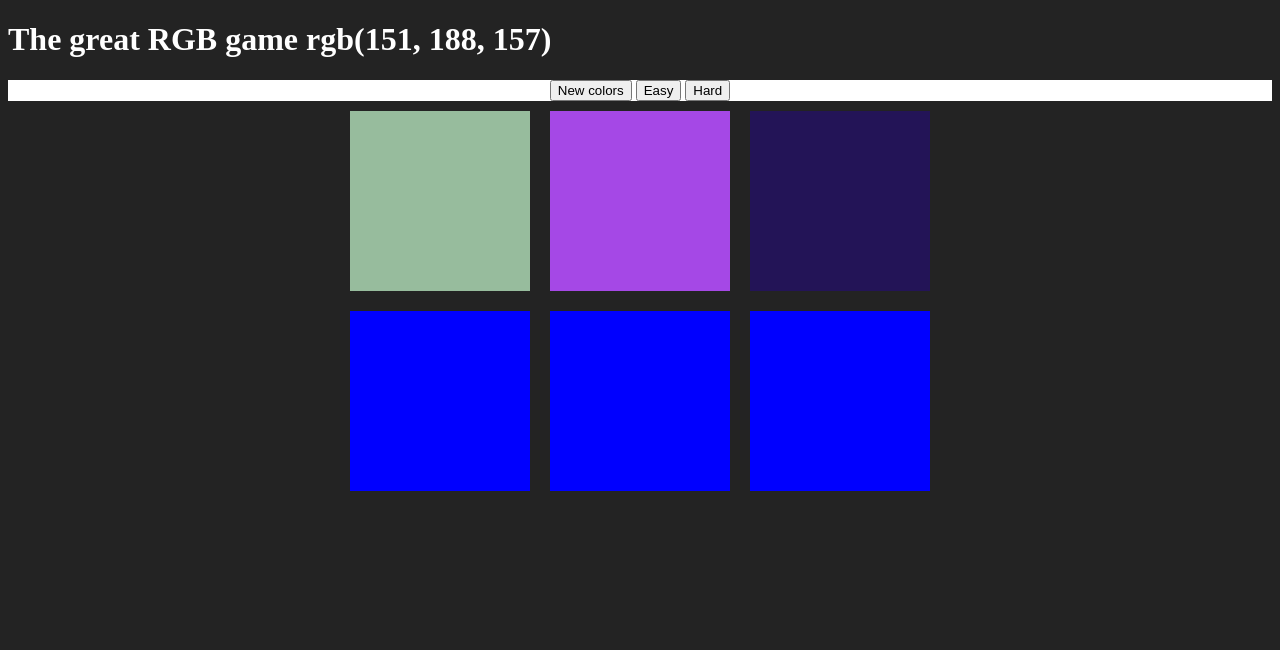
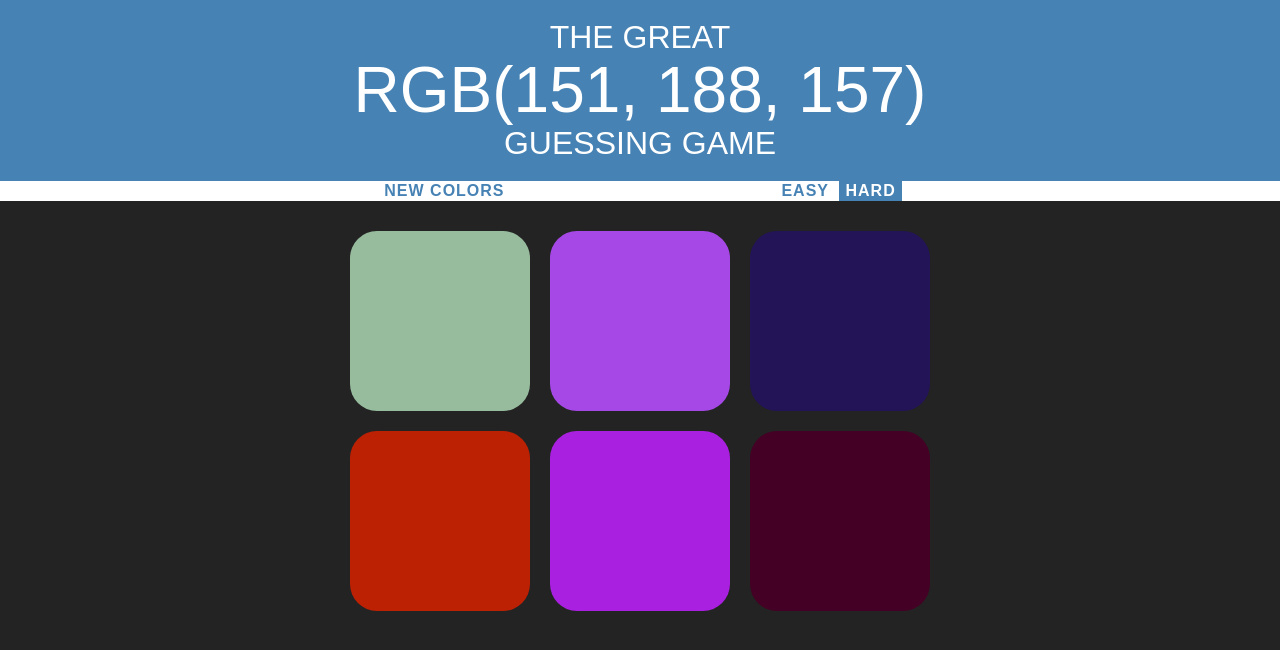
Before and after one commit to octacode/Octa-color-Gamey, a PHP site: page /colorgame.html in a window 1280 px wide. Shown: the top 650 px of the page. Run offline with PHP 8.4, Linux system fonts and the light colour scheme.

Commit message:
Completed the RGB game.

```diff
--- a/colorgame.css
+++ b/colorgame.css
@@ -1,5 +1,8 @@
 body{
+	margin: 0px;
 	background: #232323;
+	font-family: "Arial";
+
 }
 
 .square{
@@ -8,15 +11,31 @@ body{
 	padding-bottom: 30%;
 	margin: 1.66%;
 	float: left;
+	border-radius: 15%;
+	transition: background 0.6s;
+	-webkit-transition: background 0.6s;
+	-moz-transition: background 0.6s;
 }
 
 #container{
 	width: 600px;
 	margin: 0 auto;
+	margin-top: 20px;
 }
 
 h1{
+	padding: 20px 0;
+	text-align: center;
+	margin: 0px;
+	line-height: 1.1;
+	font-weight: normal;
+	background: steelblue;
 	color: white;
+	text-transform: uppercase;
+}
+
+#question{
+	font-size: 200%;
 }
 
 #stripe{
@@ -24,3 +43,37 @@ h1{
 	height: : 30px;
 	text-align: center;
 }
+
+.selected{
+	color: white;
+	background: steelblue;
+}
+
+#message{
+	display: inline-block;
+	width: 20%;
+}
+
+button{
+	border: none;
+	text-transform: uppercase;
+	height: 100%;
+	font-family: Arial;
+	font-size: inherit;
+	font-weight: 700;
+	color: steelblue;
+	letter-spacing: 1px;
+	background: none;
+	transition: all 0.3s;
+	-webkit-transition: all 0.3s;
+	-moz-transition: all 0.3s;
+}
+
+button:hover{
+	background: steelblue;
+	color: white;
+}
+
+button:focus {
+	outline:0;
+}
--- a/colorgame.html
+++ b/colorgame.html
@@ -5,12 +5,17 @@
 	<title>Hamara color game</title>
 </head>
 <body>
-	<h1>The great RGB game <span id= "question"> </span></h1>
+	<h1>
+	The great
+	<br>
+	<span id= "question"></span>
+	<br>
+	guessing game</h1>
 
 	<div id="stripe">
 	<button id="new_colors">New colors</button>
 	<span id="message"></span>
-	<button id="easy">Easy</button>
+	<button id="easyBtn">Easy</button>
 	<button class="selected" id="hardBtn">Hard</button>
 	</div>
 
--- a/colorgame.js
+++ b/colorgame.js
@@ -6,8 +6,8 @@ var button = document.getElementById('new_colors');
 
 var easyBtn = document.getElementById('easyBtn');
 var hardBtn = document.getElementById('hardBtn');
-var colors = generateRandomColors(getSelectedMode());
-
+var colors = generateRandomColors(6);
+var numOfSquares = 6;
 
 ques.textContent = colors[pickColor()];
 
@@ -17,7 +17,7 @@ for(i=0;i<squares.length;i++){
 
 	squares[i].addEventListener('click', function(){
 		var ans = this.style.background;
-		if(ans == ques.textContent){
+		if(ans == ques.textContent.toLowerCase()){
 			message.textContent = "Correct";
 			h1.style.background = ans;
 			button.textContent = "Play Again?"
@@ -32,12 +32,42 @@ for(i=0;i<squares.length;i++){
 	});
 }
 
+easyBtn.addEventListener('click', function(){
+	clearInstance();
+	hardBtn.classList.remove("selected");
+	easyBtn.classList.add("selected");
+	numOfSquares = 3;
+	colors = generateRandomColors(3);
+	pickedColor = colors[pickColor()];
+	ques.textContent = pickedColor;
+
+	for(i=0;i<squares.length;i++){
+		if(colors[i])
+			squares[i].style.background = colors[i];
+		else
+			squares[i].style.display = "none";
+	}
+
+});
+
+hardBtn.addEventListener('click', function(){
+	clearInstance();
+	easyBtn.classList.remove("selected");
+	hardBtn.classList.add("selected");
+	numOfSquares = 6;
+	colors = generateRandomColors(6);
+	pickedColor = colors[pickColor()];
+	ques.textContent = pickedColor;
+
+	for(i=0;i<squares.length;i++){
+		squares[i].style.display = 'block';
+		squares[i].style.background = colors[i];
+	}
+})
+
 button.addEventListener('click', function(){
-	if(button.textContent = "Play Again")
-		button.textContent = "New Colors";
-	h1.style.background="#232323"
-	message.textContent = ""
-	colors = generateRandomColors(getSelectedMode());
+	clearInstance();
+	colors = generateRandomColors(numOfSquares);
 	pickedColor = colors[pickColor()];
 	correctAns = ques.textContent;
 	ques.textContent = pickedColor;
@@ -45,6 +75,13 @@ button.addEventListener('click', function(){
 		squares[i].style.background = colors[i];
 	}
 })
+
+function clearInstance(){
+	if(button.textContent = "Play Again")
+		button.textContent = "New Colors";
+	h1.style.background="steelblue"
+	message.textContent = ""
+}
 
 function pickColor(){
 	return Math.floor(Math.random() * colors.length);
@@ -66,10 +103,3 @@ function randomColor(){
 	//rgb(100, 200, 25);
 	return "rgb("+red+", "+blue+", "+green+")";
 }
-
-function getSelectedMode(){
-	if(hardBtn.style.background == 'blue')
-		return 6;
-	else
-		return 3;
-}
```
